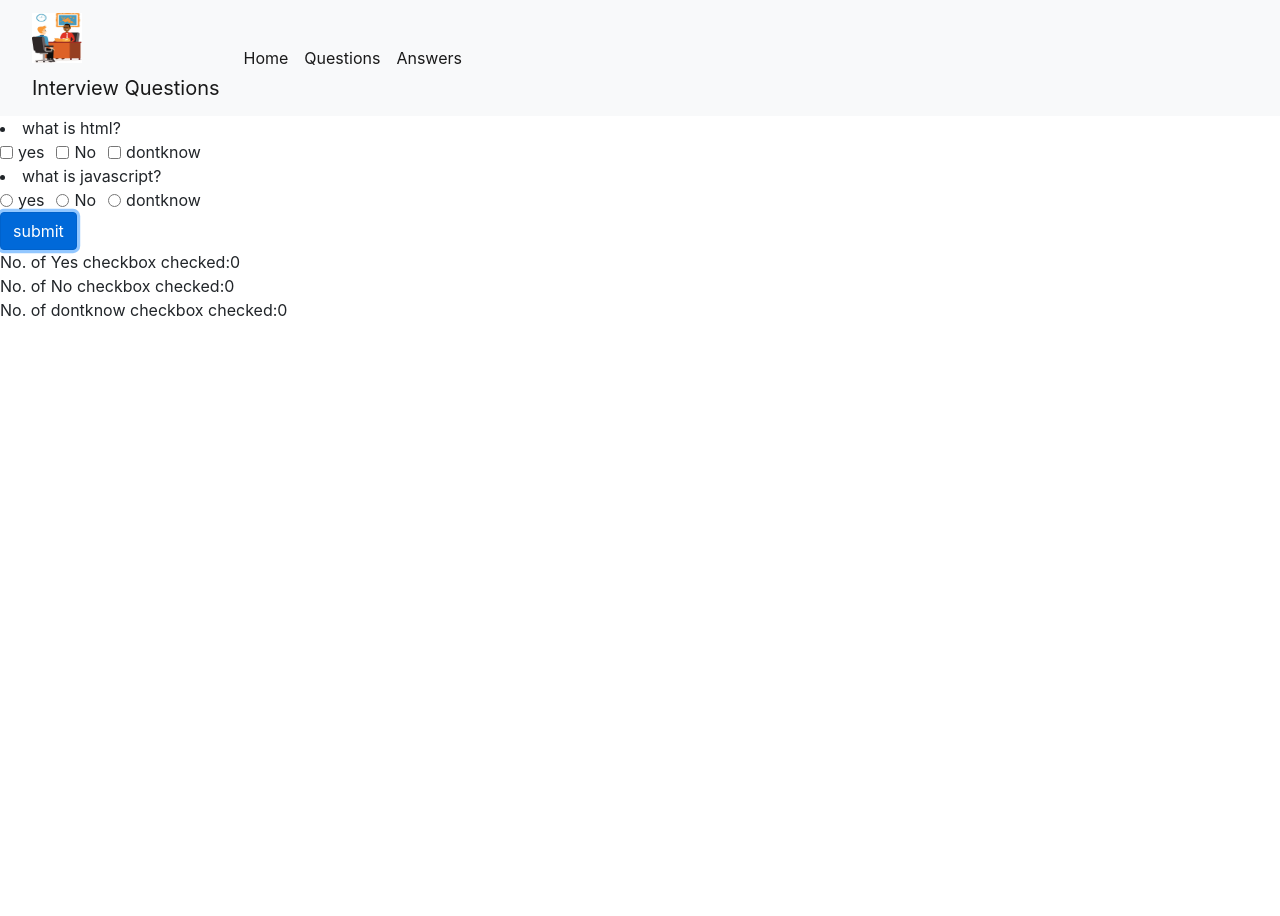
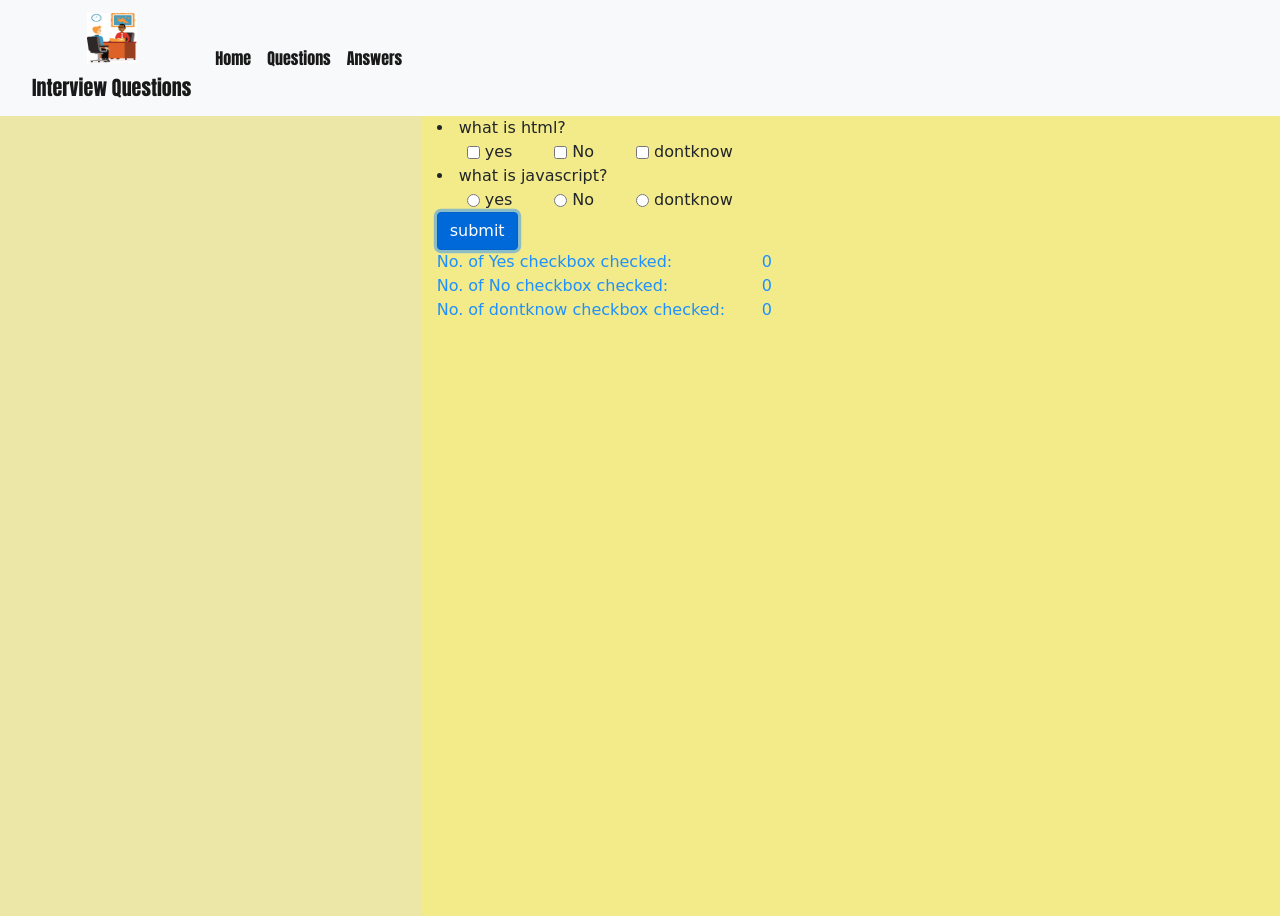
Before and after one commit to priyankachettupuzhakkaran/questions, a plain HTML site: page questions.html in a window 1280 px wide. Both pictures are taken after a click on the button "submit". Before the commit the page ends 800 px from the top, so only its background shows below. Drawn offline with nearby package versions, Linux system fonts and the light colour scheme; files whose address does not match are found by name.

Commit message:
finalised

```diff
--- a/css/style.css
+++ b/css/style.css
@@ -1,33 +1,32 @@
-#headertop{
-    background-color: brown;
-    color: rgb(223, 182, 20);
-    margin-top: 0px;
-    margin-bottom: 0px;
-    margin-left: 0px;
-    margin-right: 0px;
-    height:150px;
-    width:100%;
-}
-#pagename{
-    margin-left: 0px;
-    font-size: 20px;
-    display:flex;
-}
-#help{
-   color:darkblue;
-   font-size: 80px;
-   font-family: cursive;
-   margin-top:100px;
-   margin-left:250px;
-}
 
-.mydiv1{
-    display:flex;
-}
-.ynd{
-    margin-left:400px;
+      .result1,.result2,.result3{
+        display: flex;
+        color: dodgerblue;
+      }
+      div.form-check, div.form-check-inline{
+        margin-left: 30px;
+      }
 
-}
-.identity{
-    width:300px
-}
+      .yup,.nope,.neither{
+        width: 300px;
+      }
+      .percenty,.percentn,.percentd{
+        margin-left: 25px;
+      }
+      .col-6, .col-md-4{
+        background-color: hsl(55, 64%, 79%);
+      }
+      .col-md-8{
+        background-color: rgb(243, 234, 137);
+        font-family: cursive;
+      }
+      .row{
+        height: 100%;
+      }
+      nav{
+        font-family: Impact, Haettenschweiler, 'Arial Narrow Bold', sans-serif;
+      }
+      div.nav{
+        text-align: center;
+
+      }
--- /dev/null
+++ b/js/my.js
@@ -0,0 +1,93 @@
+var $row=$("<div class='row'></div>")
+var $col1=$("<div class='col-6 col-md-4'></div>")
+ var $col2=$("<div class='col-md-8'></div>")
+ $row.append($col1).append($col2)
+
+
+questions=[{question:"what is html?",
+types:"checkbox",
+options:["yes","No","dontknow"]},
+{question:"what is javascript?",
+types:"radio",
+options:["yes","No","dontknow"]}]
+jQuery.each( questions, function( i, val ){
+
+  var $div = $("<div class='mydiv '></div");
+   $col2.append($div)
+   console.log($div)
+    var $li =$("<li>");
+      var q=questions[i].question
+      console.log(q)
+      var $adiv=$div.append($li.text(q));
+      jQuery.each(questions[i].options,function(j,va){
+        var x= questions[i].types
+
+     var d="<input type="+ x +" " +"id="+va+i+" " +"class="+va+" "+"name=q"+i +">"+"<label for="+va+i+" "+ "class=form-check-label"+">"+questions[i].options[j]+"</label>"
+      var $k=$("<div class= 'form-check form-check-inline'>").append($(d))
+      $div.append($k)
+      //$adiv.append($(d))
+
+     $("input").addClass(" form-check-input")
+     $("label").addClass("form-check-label")
+      $("div.form-check form-check-inline")
+
+      $("body").append($row);
+      console.log(5)
+})
+})
+
+$(".col-md-8").append($("<button onclick='submit()' class='btn btn-primary'>submit</button>"))
+//var $rd1=$("<div class='input-group input-group-sm mb-3'></div>")
+//var $span1=$("<span class='input-group-text' id='inputGroup-sizing-sm'>No. of Yes checkbox checked:</span>")
+//var $indiv1=$("<input type='text' class='form-control yesclass' aria-label='Sizing example input' aria-describedby='inputGroup-sizing-sm'>")
+//var $re1= $rd1.append($span1).append($indiv1)
+//var $rd2=$("<div class='input-group input-group-sm mb-3'></div>")
+//var $span2=$("<span class='input-group-text' id='inputGroup-sizing-sm'>No. of No checkbox checked:</span>")
+//var $indiv2=$("<input type='text' class='form-control no class' aria-label='Sizing example input' aria-describedby='inputGroup-sizing-sm'>")
+//var $re2= $rd2.append($span2).append($indiv2)
+//var $rd3=$("<div class='input-group input-group-sm mb-3'></div>")
+//var $span3=$("<span class='input-group-text' id='inputGroup-sizing-sm'>No. of dontknow checkbox checked:</span>")
+//var $indiv3=$("<input type='text' class='form-control dontknowclass' aria-label='Sizing example input' aria-describedby='inputGroup-sizing-sm'>")
+//var $re3= $rd3.append($span3).append($indiv3)
+
+var $result1=$("<div class='result1'></div>")
+var $result2=$("<div class='result2'></div>")
+var $result3=$("<div class='result3'></div>")
+var $re1=$result1.append($("<div class='yup'>No. of Yes checkbox checked:</div>")).append($("<div class='percenty'></div>"))
+var $re2=$result2.append($("<div class='nope'>No. of No checkbox checked:</div>")).append($("<div class='percentn'></div>"))
+var $re3=$result3.append($("<div class='neither'>No. of dontknow checkbox checked:</div>")).append($("<div class='percentd'></div>"))
+$(".col-md-8").append($re1)
+$(".col-md-8").append($re2)
+$(".col-md-8").append($re3)
+function submit(){
+var x=$("input.yes")
+var y=$("input.No")
+var z=$("input.dontknow")
+var t
+var l
+var m
+var county=0
+var countn=0
+var countd=0
+for(t=0; t<x.length; t++)
+if (x[t].checked==true){
+county=county+1
+}
+for(l=0; l<y.length; l++)
+if (y[l].checked==true){
+countn=countn+1
+}
+for(m=0; m<z.length; m++)
+if (z[m].checked==true){
+countd=countd+1
+}
+percentcounty=(county/questions.length)*100
+percentcountn=(countn/questions.length)*100
+percentcountd=(countd/questions.length)*100
+$(".percenty").html(percentcounty)
+$(".percentn").html(percentcountn)
+$(".percentd").html(percentcountd)
+//$(".yesclass").write(percentcounty)
+//$(".noclass").write(percentcountn)
+//$(".dontknowclass").write(percentcountd)
+}
--- a/questions.html
+++ b/questions.html
@@ -4,22 +4,19 @@
         excel in interviews
     </title>
     <link rel="stylesheet" href="D:\projects\questions\css\bootstrap.css">
-    <style>
-      .result1,.result2,.result3{
-        display:flex;
-      }
-    </style>
+    <link rel="stylesheet" href="D:\projects\questions\css\style.css">
+
 </head>
 <body>
     <header>
 
 
-        <nav class="navbar navbar-expand-lg navbar-light bg-light">
+        <nav class="navbar navbar-expand-lg navbar-light bg-light" background-color= "rgb(11, 226, 226)">
             <a class="navbar-brand" href="indexes.html">
                 <div  class="nav flex-column">
                 <img src="D:\projects\questions\images\mylogo.jpg" width="50" height="50" class="d-inline-block align-top" alt=""></a>
 
-                   <a class="navbar-brand" href="indexes.html">Interview Questions</a>
+                   <a class="navbar-brand" href="indexes.html" font-family="sans-serif" color="red">Interview Questions</a>
                 </div>
             <button class="navbar-toggler" type="button" data-toggle="collapse" data-target="#navbarSupportedContent" aria-controls="navbarSupportedContent" aria-expanded="false" aria-label="Toggle navigation">
               <span class="navbar-toggler-icon"></span>
@@ -43,78 +40,8 @@
     </header>
 
   <script src="https://code.jquery.com/jquery-3.5.0.js"></script>
-  <script>
-  var $row=$("<div class='row'></div>")
-  var $col1=$("<div class='col-6 col-md-4'></div>")
-   var $col2=$("<div class='col-md-8'></div>")
-   $row.append($col1).append($col2)
+  <script src="D:\projects\questions\js\my.js">
 
-
-  questions=[{question:"what is html?",
-  types:"checkbox",
-  options:["yes","No","dontknow"]},
-{question:"what is javascript?",
-  types:"radio",
-  options:["yes","No","dontknow"]}]
-  jQuery.each( questions, function( i, val ){
-    var $div = $("<div class='mydiv '></div");
-     $(".col-md-8").append($div)
-      var $li =$("<li>");
-        var q=questions[i].question
-        var $adiv=$div.append($li.text(q));
-        jQuery.each(questions[i].options,function(j,va){
-          var x= questions[i].types
-
-       var d="<input type="+ x +" " +"id="+va+i+" " +"class="+va+" "+"name=q"+i +">"+"<label for="+va+i+" "+ "class=form-check-label"+">"+questions[i].options[j]+"</label>"
-        var $k=$("<div class= 'form-check form-check-inline'>").append($(d))
-        $div.append($k)
-        //$adiv.append($(d))
-
-       $("input").addClass(" form-check-input")
-       $("label").addClass("form-check-label")
-        $("div.form-check form-check-inline")
-  $("body").append($div);
-  })
-})
-$("body").append($("<button onclick='submit()' class='btn btn-primary'>submit</button>"))
-var $result1=$("<div class='result1'></div>")
-var $result2=$("<div class='result2'></div>")
-var $result3=$("<div class='result3'></div>")
-var $re1=$result1.append($("<div class='yup'>No. of Yes checkbox checked:</div>")).append($("<div class='percenty'></div>"))
-var $re2=$result2.append($("<div class='nope'>No. of No checkbox checked:</div>")).append($("<div class='percentn'></div>"))
-var $re3=$result3.append($("<div class='neither'>No. of dontknow checkbox checked:</div>")).append($("<div class='percentd'></div>"))
-$("body").append($re1)
-$("body").append($re2)
-$("body").append($re3)
-function submit(){
-var x=$("input.yes")
-var y=$("input.No")
-var z=$("input.dontknow")
-var t
-var l
-var m
-var county=0
-var countn=0
-var countd=0
-for(t=0; t<x.length; t++)
-if (x[t].checked==true){
-  county=county+1
-}
-for(l=0; l<y.length; l++)
-if (y[l].checked==true){
-  countn=countn+1
-}
-for(m=0; m<z.length; m++)
-if (z[m].checked==true){
-  countd=countd+1
-}
-percentcounty=(county/questions.length)*100
-percentcountn=(countn/questions.length)*100
-percentcountd=(countd/questions.length)*100
-$(".percenty").html(percentcounty)
-$(".percentn").html(percentcountn)
-$(".percentd").html(percentcountd)
-}
 </script>
 
 </body>
```
Also changed, not shown: css/styles.css (added, +33 -0 lines), indexes.html (+1 -1 lines).
